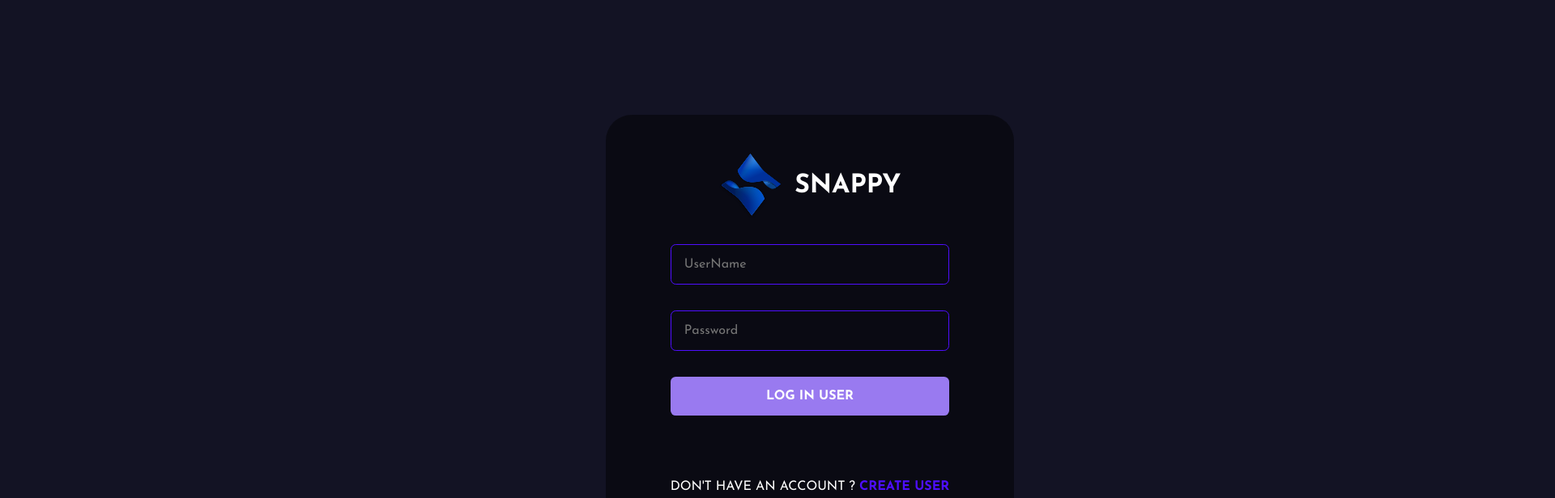
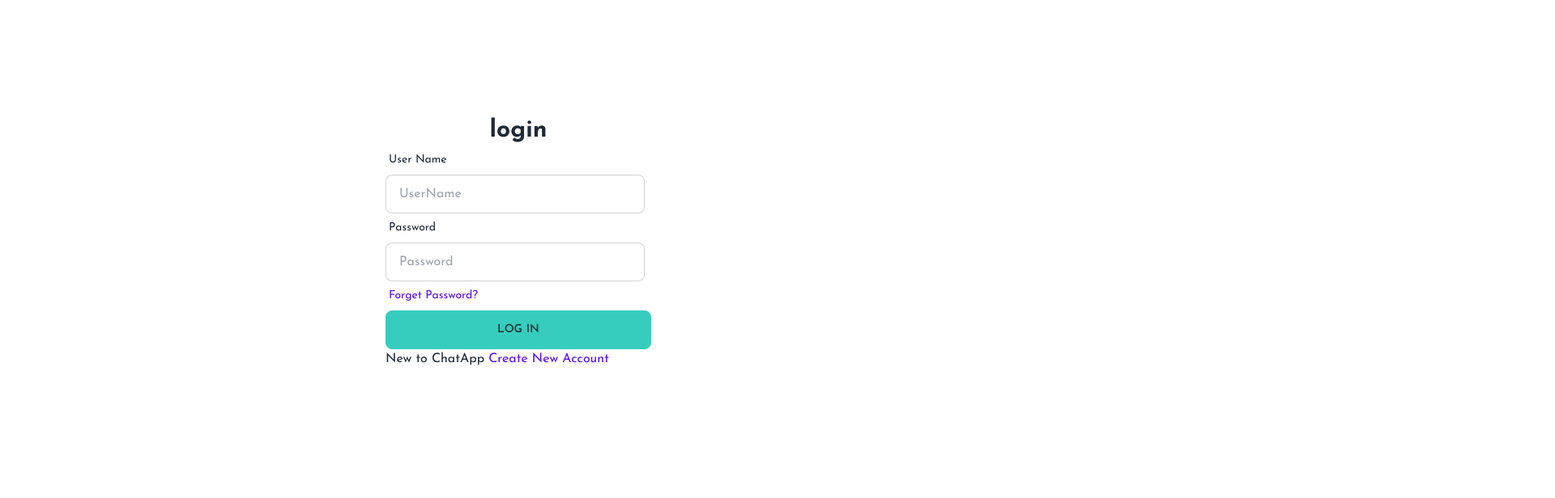
Before and after one commit to alfatcse/Chat-App-Client, a React (Create React App) app: page /login in a window 1280 px wide. Shown: the top 616 px of the page at 81% size, 1920 px wide, since content can reach past the window. Built offline with nearby package versions, Linux system fonts and the light colour scheme.

Commit message:
teailwind added

```diff
--- a/package.json
+++ b/package.json
@@ -8,9 +8,11 @@
     "@testing-library/user-event": "^13.5.0",
     "axios": "^1.2.1",
     "buffer": "^6.0.3",
+    "daisyui": "^2.46.1",
     "emoji-picker-react": "^3.5.1",
     "react": "^18.2.0",
     "react-dom": "^18.2.0",
+    "react-hook-form": "^7.41.3",
     "react-icons": "^4.7.1",
     "react-router-dom": "^6.6.1",
     "react-scripts": "5.0.1",
@@ -43,5 +45,8 @@
       "last 1 firefox version",
       "last 1 safari version"
     ]
+  },
+  "devDependencies": {
+    "tailwindcss": "^3.2.4"
   }
 }
--- a/src/components/Contacts.js
+++ b/src/components/Contacts.js
@@ -56,6 +56,7 @@ background-color: #BDB76B;
   }
   .selected {
     background-color: #9a86f3;
+
   }
 }
 .current-user {
@@ -66,7 +67,7 @@ background-color: #BDB76B;
   gap: 2rem;
   .avatar {
     img {
-      height: 4rem;
+      height: 2rem;
       max-inline-size: 100%;
     }
   }
@@ -114,7 +115,7 @@ const Contacts = ({ contacts, currentUser ,changeChat}) => {
               return (
                 <div
                   className={`contact${
-                    index === currentSelected ? "selected" : ""
+                    index === currentSelected ?  " selected" : ""
                   }`}
                   key={index}
                   onClick={()=>changeCurrentChat(index,contact)}
--- a/src/index.css
+++ b/src/index.css
@@ -1,4 +1,7 @@
 @import url('https://fonts.googleapis.com/css2?family=Josefin+Sans:wght@100;200;300;400;500;600;700&display=swap');
+@tailwind base;
+@tailwind components;
+@tailwind utilities;
 *{
   margin: 0;
   padding: 0;
@@ -9,6 +12,6 @@ body,button,input{
 }
 body{
   max-height: 100vh;
-  max-width: 100vh;
+
   overflow: hidden;
 }
--- a/src/pages/Login.js
+++ b/src/pages/Login.js
@@ -6,7 +6,7 @@ import {toast,ToastContainer} from 'react-toastify';
 import axios from "axios";
 import 'react-toastify/dist/ReactToastify.css'
 import { loginRoute } from "../utils/APIRoutes";
-
+import {useForm} from 'react-hook-form';
 const FormContainer = styled.div`
 height:100vh;
 width:250vh;
@@ -75,16 +75,21 @@ form{
 }
 `;
 const Login = () => {
+    const { register, formState: { errors }, handleSubmit } = useForm();
+    const [loginError, setloginError] = useState('');
     const navigate=useNavigate();
     const [values,setValues]=useState({
         username:'',
         password:'',
     })
-   const handleSubmit = async(event) => {
-    event.preventDefault();
-    console.log('sub',values);
+   const handleLogin = async(data) => {
+
+    console.log('sub',data.username,data.password);
+    const username=data.username;
+    const password=data.password;
     if(handleValidation()){
-        const {password,username}=values;
+       console.log('vali');
+       const {password,username}=values
         const {data}=await axios.post(loginRoute,{
             username,
             password
@@ -127,9 +132,46 @@ const Login = () => {
    const handleChange=(event)=>{
          setValues({...values,[event.target.name]:event.target.value})
    }
+   console.log(values);
   return (
-    <>
-      <FormContainer>
+
+    <div className='h-[600px] flex justify-center items-center '>
+            <div className='w-96 p-7'>
+                <h1 className='text-3xl text-center font-bold'>login</h1>
+                <form onSubmit={handleSubmit(handleLogin)}>
+                    <div className="form-control w-full max-w-xs">
+                        <label className="label">
+                            <span className="label-text">User Name</span>
+                        </label>
+                        <input type='text' placeholder="UserName" name="username"  className="input input-bordered w-full max-w-xs" onChange={e=>handleChange(e)}></input>
+                    </div>
+                    <div className="form-control w-full max-w-xs">
+                        <label className="label">
+                            <span className="label-text">Password</span>
+                        </label>
+                        <input type='password' placeholder="Password" name="password" className="input input-bordered w-full max-w-xs" onChange={e=>handleChange(e)}></input>
+                        <label className="label">
+                            <span className="label-text"><Link className='text-primary' >Forget Password?</Link> </span>
+                        </label>
+                    </div>
+                    <input className='btn w-full btn-accent' value="Log In" type="submit" />
+                    <div>
+                        {
+                            loginError && <p className='text-red-500'>{loginError}</p>
+                        }
+                    </div>
+                </form>
+                <p>New to ChatApp <Link className='text-primary' to="/register">Create New Account</Link></p>
+
+            </div>
+        </div>
+
+
+  );
+};
+
+export default Login;
+ {/* <FormContainer>
         <form onSubmit={(event) => handleSubmit(event)}>
             <div className="brand">
                 <img src={Logo} alt="Logo"></img>
@@ -142,9 +184,4 @@ const Login = () => {
             <span>Don't have an Account ? <Link to='/register'>Create User</Link></span>
         </form>
       </FormContainer>
-      <ToastContainer/>
-    </>
-  );
-};
-
-export default Login;
+      <ToastContainer/> */}
--- a/src/pages/Register.js
+++ b/src/pages/Register.js
@@ -6,6 +6,7 @@ import {toast,ToastContainer} from 'react-toastify';
 import axios from "axios";
 import 'react-toastify/dist/ReactToastify.css'
 import { registerRoute } from "../utils/APIRoutes";
+import {useForm} from 'react-hook-form';
 const FormContainer = styled.div`
 height:100vh;
 width:250vh;
@@ -74,6 +75,7 @@ form{
 }
 `;
 const Register = () => {
+    const { register, formState: { errors }, handleSubmit } = useForm();
     const navigate=useNavigate();
     const [values,setValues]=useState({
         username:'',
@@ -86,9 +88,9 @@ const Register = () => {
          navigate('/')
         }
        },[])
-   const handleSubmit = async(event) => {
-    event.preventDefault();
-    console.log('sub');
+   const handleRegister = async(event) => {
+
+    console.log('sub',event.username,event.password);
     if(handleValidation()){
         const {password,confirmPassword,username,email}=values;
         const {data}=await axios.post(registerRoute,{
@@ -96,7 +98,7 @@ const Register = () => {
             email,
             password
         });
-        console.log(data);
+        console.log('register',data);
         if(data.status===false){
             toast.error(data.msg,toastOptions);
         }
@@ -135,10 +137,54 @@ const Register = () => {
     return true;
   }
    const handleChange=(event)=>{
+
          setValues({...values,[event.target.name]:event.target.value})
    }
+   console.log(values);
   return (
-    <>
+    <div className='h-[600px] flex justify-center items-center '>
+    <div className='w-96 p-7'>
+        <h1 className='text-3xl text-center font-bold'>Register</h1>
+        <form onSubmit={handleSubmit(handleRegister)}>
+            <div className="form-control w-full max-w-xs">
+                <label className="label">
+                    <span className="label-text">User Name</span>
+                </label>
+                <input type='text' placeholder="UserName" name="username"  className="input input-bordered w-full max-w-xs" onChange={e=>handleChange(e)}></input>
+            </div>
+            <div className="form-control w-full max-w-xs">
+                <label className="label">
+                    <span className="label-text">Email</span>
+                </label>
+                <input type='text' placeholder="Email" name="email"  className="input input-bordered w-full max-w-xs" onChange={e=>handleChange(e)}></input>
+            </div>
+            <div className="form-control w-full max-w-xs">
+                <label className="label">
+                    <span className="label-text">Password</span>
+                </label>
+                <input type='password' placeholder="Password" name="password"  className="input input-bordered w-full max-w-xs" onChange={e=>handleChange(e)}></input>
+            </div>
+            <div className="form-control w-full max-w-xs">
+                <label className="label">
+                    <span className="label-text">Repeat Password</span>
+                </label>
+                <input type='password' placeholder="Password" name="confirmPassword" className="input input-bordered w-full max-w-xs" onChange={e=>handleChange(e)}></input>
+                <label className="label">
+                    <span className="label-text"><Link className='text-primary' >Forget Password?</Link> </span>
+                </label>
+            </div>
+            <input className='btn w-full btn-accent' value="Register" type="submit" />
+
+        </form>
+        <p>New to ChatApp <Link className='text-primary' to="/login">Create New Account</Link></p>
+
+    </div>
+</div>
+  );
+};
+
+export default Register;
+{/* <>
 <FormContainer>
   <form onSubmit={(event) => handleSubmit(event)}>
       <div className="brand">
@@ -155,8 +201,4 @@ const Register = () => {
   </form>
 </FormContainer>
 <ToastContainer/>
-    </>
-  );
-};
-
-export default Register;
+</> */}
--- /dev/null
+++ b/tailwind.config.js
@@ -0,0 +1,8 @@
+/** @type {import('tailwindcss').Config} */
+module.exports = {
+  content: ["./src/**/*.{html,js}"],
+  theme: {
+    extend: {},
+  },
+  plugins: [require("daisyui")],
+}
```
Also changed, not shown: src/components/ChatContainer.js (line endings or trailing spaces), 1 other file (tests, documents, lock files or other folders). Lines whose indentation alone changed are shown as unchanged.
